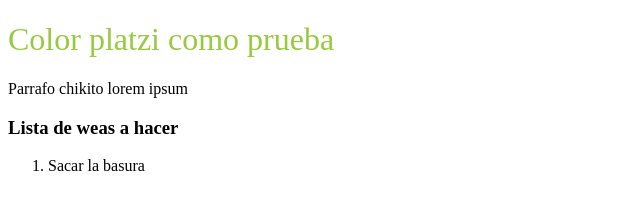
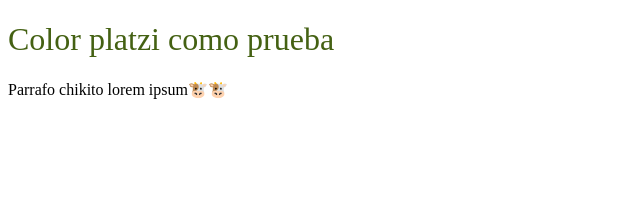
Before and after one commit to Ramsisgo/ProyectosDemos, a plain HTML site: page platzi.html in a window 1280 px wide. Shown: the whole page, without its empty margins (0-640 px from the left). Drawn offline with Linux system fonts and the light colour scheme.

Commit message:
Cambios importantes en el css

```diff
--- a/platzi.css
+++ b/platzi.css
@@ -1,4 +1,4 @@
-h1{
-    color:#98CA3F ;
+.titulop1{
+    color:#446113 ;
     font-weight:lighter ;
 }
--- a/platzi.html
+++ b/platzi.html
@@ -8,15 +8,11 @@
     <link rel="stylesheet" href="platzi.css">
 </head>
 <body>
-    <h1 class = "titulo de prueba"> Color platzi como prueba</h1>
+    <h1 class = "titulop1"> Color platzi como prueba</h1>
     <div>
-        <p>Parrafo chikito lorem ipsum</p>
+        <p>Parrafo chikito lorem ipsum🐮🐮</p>
     </div>
-    <div>
-        <h3>Lista de weas a hacer</h3>
-        <ol>
-            <li>Sacar la basura</li>
-        </ol>
+
     </div>
 </body>
 </html>
```
